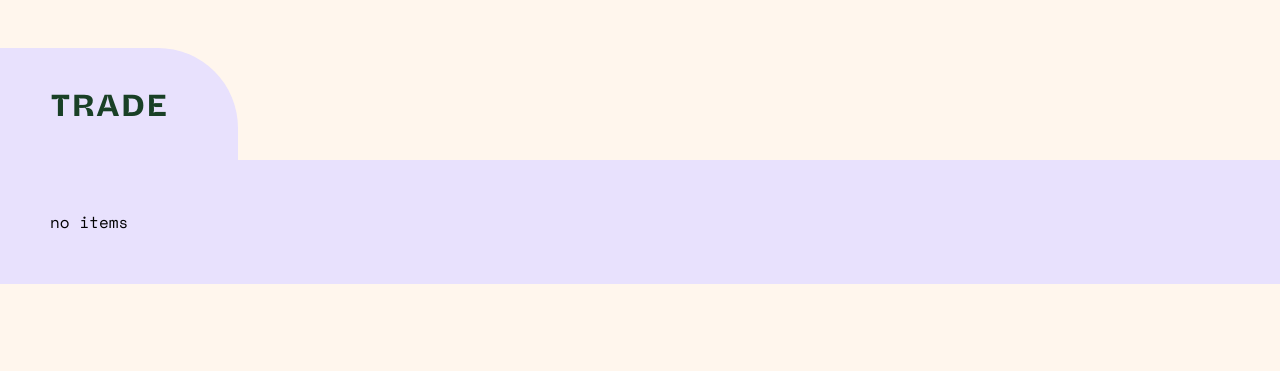
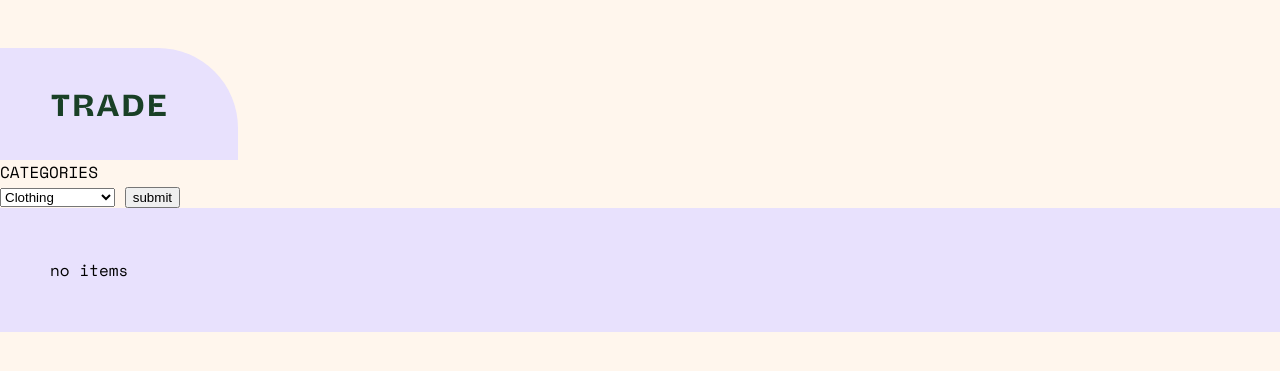
Before and after one commit to aysung8191/This-for-That, a Django app: page /items in a window 1280 px wide. Shown: the part 142-513 px from the top of the page. Run offline with Django 4.2, Linux system fonts and the light colour scheme; data that the repository does not hold is empty.

Commit message:
adds filter by category functionality

```diff
--- a/main_app/forms.py
+++ b/main_app/forms.py
@@ -9,7 +9,7 @@ class ItemForm(ModelForm):
 
    class Meta:
       model = Item
-      fields = ['name', 'description']
+      fields = ['name', 'description', 'category']
 
    def __init__(self, *args, **kwargs):
         super(ItemForm, self).__init__(*args, **kwargs)
--- a/main_app/models.py
+++ b/main_app/models.py
@@ -1,6 +1,7 @@
 from django.db import models
 from django.urls import reverse
 from django.contrib.auth.models import User
+
 ITEM_STATUS=(
     ('1','Ready to Trade'),
     ('2','Traded')
@@ -18,7 +19,9 @@ CATEGORY_STATUS=(
     ('Entertainment', 'Entertainment'),
     ('Other', 'Other')
 )
+
 # Create your models here.
+
 class Item(models.Model):
     name=models.CharField(max_length=150)
     description=models.CharField(max_length=500)
@@ -53,6 +56,7 @@ class Trade(models.Model):
         return f"trade {self.item_primary} for {self.item_proposed}"
     def get_absolute_url(self):
         return reverse('trades_index')
+
 class Photo(models.Model):
     url = models.CharField(max_length=200)
     item = models.ForeignKey(Item, on_delete=models.CASCADE)
--- a/main_app/templates/main_app/item_list.html
+++ b/main_app/templates/main_app/item_list.html
@@ -6,6 +6,21 @@
 <div class="tab-container">
     <div class="tab-text"><h1>TRADE</h1></div>
 </div>
+
+<div>CATEGORIES</div>
+<form action="{% url 'filter' %}" method="POST">
+    {% csrf_token %}
+    <select name="CATEGORIES">
+        <option value="Clothing">Clothing</option>
+        <option value="Electronics">Electronics</option>
+        <option value="Sporting Goods">Sporting Goods</option>
+        <option value="Jewelry">Jewelry</option>
+        <option value="Entertainment">Entertainment</option>
+        <option value="Other">Other</option>
+    </select>
+    <input type="submit" value="submit">
+</form>
+
 
 <div class="items-container">
     <div class="items-grid">
--- a/main_app/urls.py
+++ b/main_app/urls.py
@@ -11,6 +11,7 @@ urlpatterns = [
     path('items/<int:pk>/delete/', views.ItemDelete.as_view(), name='item_delete'),
     path('items/<int:pk>/',views.ItemDetail.as_view(), name="item_detail"),
     path('items/<int:item_id>/add_photo/', views.add_photo, name='add_photo'),
+    path('items/filter', views.filter_items_list, name='filter'),
     path('trades/', views.TradeList.as_view(), name='trades_index' ),
     path('trades/<int:pk>', views.TradeDetail.as_view(), name='trade_detail'),
     path('trades/create/<int:item_id>',views.TradeCreate.as_view(), name ='trade_create'),
--- a/main_app/views.py
+++ b/main_app/views.py
@@ -178,3 +178,10 @@ def add_photo(photo_file, item_id):
       print('An error occurred uploading file to S3')
       print(e)
   return redirect('item_detail', pk=item_id)
+
+def filter_items_list(request):
+  item_list = Item.objects.exclude(user = request.user).exclude(status = '2').filter(category = request.POST['CATEGORIES'])
+  print(request.POST['CATEGORIES'])
+  return render(request, 'main_app/item_list.html', {
+    'item_list': item_list
+  })
```
